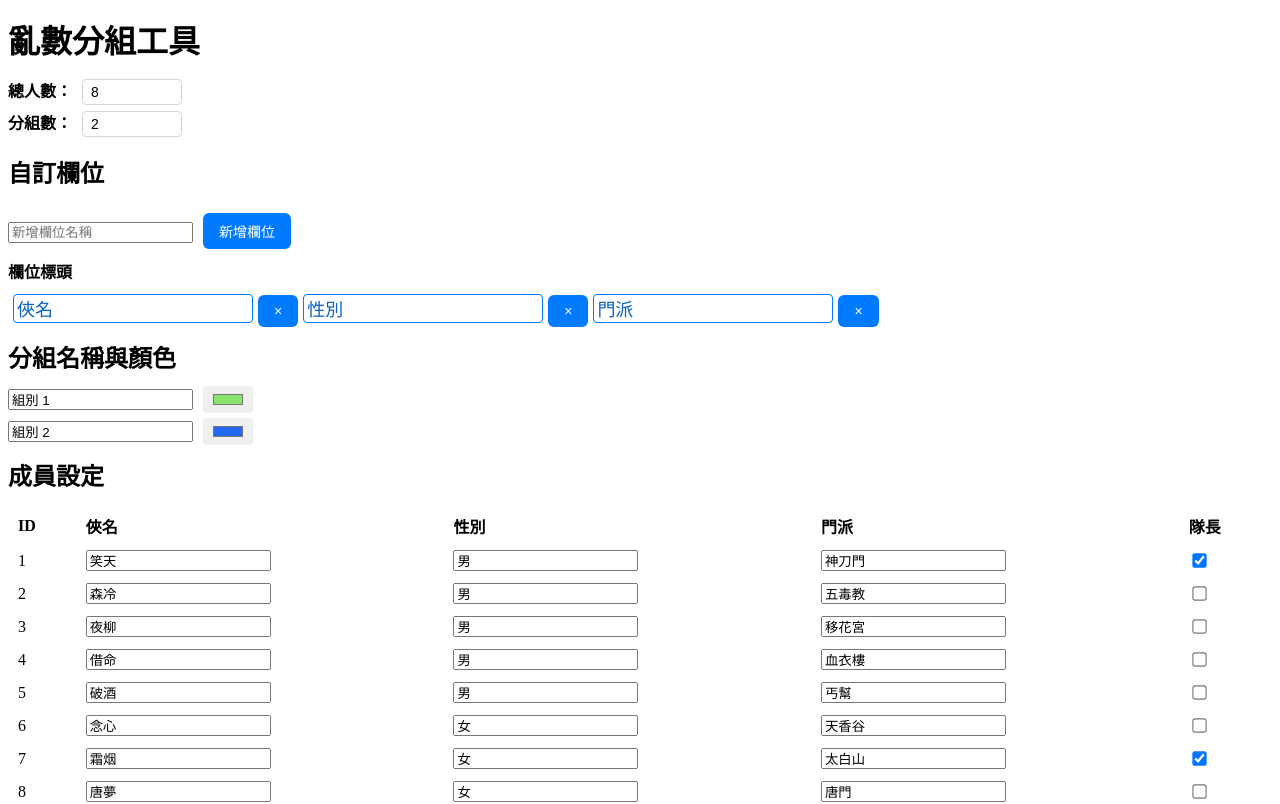
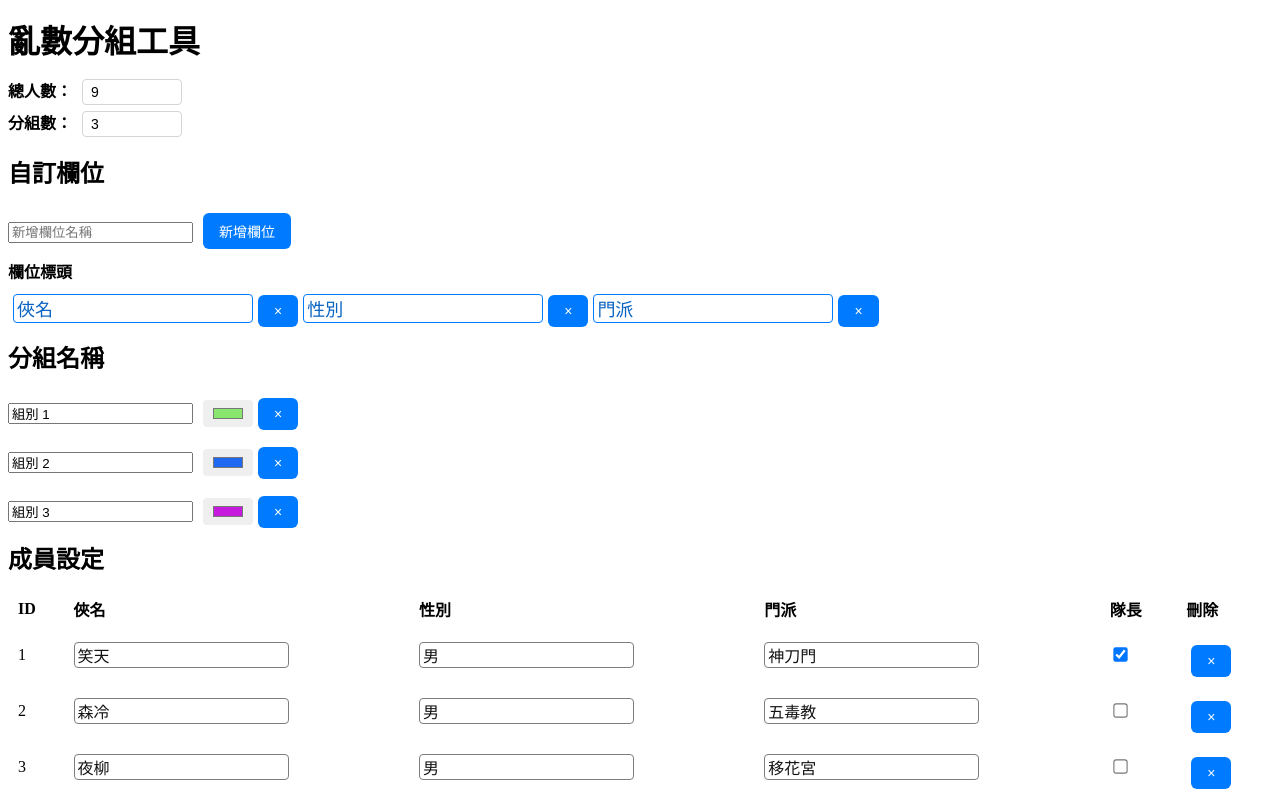
Before and after one commit to mytrylin/teamRandomTool, a Vue app: page / in a window 1280 px wide. Shown: the top 804 px of the page. Built offline with nearby package versions, Linux system fonts and the light colour scheme.

Commit message:
feat: 1.可刪除成員、分組、標頭 2.若已分組，自動去除刪除成員 3.欄位標頭刪除資料結構修正 4.總人數、分組數自動對應陣列長度 5.修正更變成員數量時，merbers資料被清空

```diff
--- a/src/App.vue
+++ b/src/App.vue
@@ -1,5 +1,5 @@
 <script setup lang="ts">
-import { ref, computed } from 'vue'
+import { ref, computed, watch } from 'vue'
 
 interface Member {
   id: number
@@ -51,18 +51,44 @@ const removeField = (fieldName: string) => {
   })
 }
 
-const generateMembers = () => {
-  members.value = Array.from({ length: totalMembers.value }, (_, i) => {
-    const member: Member = {
-      id: i + 1,
-      isLeader: false
-    }
-    customFields.value.forEach(f => member[f.keyName] = '')
-    return member
-  })
+const removeMember = (id: number) => {
+  members.value = members.value.filter(item => item.id !== id)
+
+  // 正確更新每個 group 的 members 陣列
+  groups.value = groups.value.map(group => ({
+    ...group,
+    members: group.members.filter(item => item.id !== id)
+  }))
 }
 
-const groupCount = ref(2)
+const removeGroup = (groupIndex: string) => {
+  groupNames.value = groupNames.value.filter((item, index) => index !== groupIndex)
+}
+
+const generateMembers = () => {
+  const current = members.value
+  const diff = totalMembers.value - current.length
+
+  if (diff > 0) {
+    // 增加人數
+    for (let i = 0; i < diff; i++) {
+      const id = current.length + i + 1
+      const newMember: Member = {
+        id,
+        isLeader: false,
+      }
+      customFields.value.forEach(f => {
+        newMember[f.keyName] = ''
+      })
+      current.push(newMember)
+    }
+  } else if (diff < 0) {
+    // 減少人數：砍掉多餘
+    members.value = current.slice(0, totalMembers.value)
+  }
+}
+
+const groupCount = ref(3)
 const groupNames = ref<string[]>([])
 const groupColors = ref<string[]>([])
 const groups = ref<Group[]>([])
@@ -180,7 +206,21 @@ const clean = () => {
 
 generateMembers()
 generateGroupMeta()
-members.value = [ { "id": 1, "isLeader": true, "俠名": "笑天", "性別": "男", "門派": "神刀門" }, { "id": 2, "isLeader": false, "俠名": "森冷", "性別": "男", "門派": "五毒教" }, { "id": 3, "isLeader": false, "俠名": "夜柳", "性別": "男", "門派": "移花宮" }, { "id": 4, "isLeader": false, "俠名": "借命", "性別": "男", "門派": "血衣樓" }, { "id": 5, "isLeader": false, "俠名": "破酒", "性別": "男", "門派": "丐幫" }, { "id": 6, "isLeader": false, "俠名": "念心", "性別": "女", "門派": "天香谷" }, { "id": 7, "isLeader": true, "俠名": "霜烟", "性別": "女", "門派": "太白山" }, { "id": 8, "isLeader": false, "俠名": "唐夢", "性別": "女", "門派": "唐門" } ]
+
+watch(members, val => totalMembers.value = val.length)
+watch(groupNames, val => groupCount.value = val.length)
+
+members.value = [
+  { "id": 1, "isLeader": true, "俠名": "笑天", "性別": "男", "門派": "神刀門" },
+  { "id": 2, "isLeader": false, "俠名": "森冷", "性別": "男", "門派": "五毒教" },
+  { "id": 3, "isLeader": false, "俠名": "夜柳", "性別": "男", "門派": "移花宮" },
+  { "id": 4, "isLeader": true, "俠名": "借命", "性別": "男", "門派": "血衣樓" },
+  { "id": 5, "isLeader": false, "俠名": "破酒", "性別": "男", "門派": "丐幫" },
+  { "id": 6, "isLeader": false, "俠名": "藏夢", "性別": "女", "門派": "天香谷" },
+  { "id": 7, "isLeader": true, "俠名": "霜烟", "性別": "女", "門派": "太白山" },
+  { "id": 8, "isLeader": false, "俠名": "唐念", "性別": "女", "門派": "唐門" },
+  { "id": 9, "isLeader": false, "俠名": "嗜心", "性別": "女", "門派": "玄武門" },
+]
 
 </script>
 
@@ -212,16 +252,17 @@ members.value = [ { "id": 1, "isLeader": true, "俠名": "笑天", "性別": "
         <div class="tag-title">欄位標頭</div>
         <span v-for="(field, index) in customFields" :key="index" class="inline-flex items-center bg-gray-200 px-2 py-1 ml-1 rounded">
           <input class="tag" v-model="customFields[index].keyName" />
-          <button @click="removeField(field)" class="ml-1 text-red-500">&times;</button>
+          <button @click="removeField(field.keyName)" class="ml-1 text-red-500">&times;</button>
         </span>
       </div>
     </div>
 
     <div class="space-y-2">
-      <h2 class="text-lg font-semibold">分組名稱與顏色</h2>
+      <h2 class="text-lg font-semibold">分組名稱</h2>
       <div v-for="(name, index) in groupNames" :key="index" class="flex items-center space-x-2 mb-1">
         <input v-model="groupNames[index]" placeholder="分組名稱" class="border p-1 w-40" />
         <input v-model="groupColors[index]" type="color" class="w-10 h-10" />
+        <button @click="removeGroup(index)" class="ml-1 text-red-500">&times;</button>
       </div>
     </div>
 
@@ -233,17 +274,22 @@ members.value = [ { "id": 1, "isLeader": true, "俠名": "笑天", "性別": "
             <th>ID</th>
             <th v-for="(item, index) in customFields" :key="index">{{ item.keyName }}</th>
             <th>隊長</th>
+            <th>刪除</th>
           </tr>
         </thead>
         <tbody>
           <tr v-for="member in members" :key="member.id">
             <td>{{ member.id }}</td>
             <td v-for="(item, index) in customFields" :key="index">
-              <input v-model="member[item.keyName]" :placeholder="item.keyName" />
+              <input class="memberInput"
+               v-model="member[item.keyName]" :placeholder="item.keyName" />
             </td>
             <td>
               <span class="m-show">隊長(選填)</span>
               <input type="checkbox" v-model="member.isLeader" />
+            </td>
+            <td>
+              <button class="ml-1 text-red-500" @click="removeMember(member.id)">&times;</button>
             </td>
           </tr>
         </tbody>
@@ -260,13 +306,13 @@ members.value = [ { "id": 1, "isLeader": true, "俠名": "笑天", "性別": "
     <div class="grid md:grid-cols-2 lg:grid-cols-3 gap-4 mt-6">
       <div
         v-for="group in groups"
-        :key="group.id"
+        :key="group?.id || 0"
         class="p-4 border rounded shadow"
-        :style="{ backgroundColor: group.color + '33' }"
+        :style="{ backgroundColor: group?.color + '33' }"
       >
-        <h3 class="text-lg font-bold mb-2" :style="{ color: group.color }">{{ group.name }}</h3>
-        <ul class="list-disc ml-4 text-sm">
-          <li v-for="member in group.members" :key="member.id">
+        <h3 class="text-lg font-bold mb-2" :style="{ color: group?.color }">{{ group?.name }}</h3>
+        <ul class="list-disc ml-4 text-m">
+          <li v-for="member in group?.members" :key="member.id">
             {{ member[customFields[0].keyName] || '未命名' }}
             <template v-if="customFields.length > 1">
               (<span v-for="(item, index) in customFields.slice(1)">
@@ -424,6 +470,9 @@ tr:hover {
 .mt-2 {
   margin-top: 10px;
 }
+.text-m {
+  font-size: 16px;
+}
 
 .tag-title {
   margin-bottom: 0;
@@ -435,6 +484,13 @@ tr:hover {
   padding: 3px;
   color: #0963c3;
   font-size: 18px;
+}
+.memberInput {
+  border: 1px solid #7e7e7e;
+  border-radius: 4px;
+  padding: 3px;
+  color: #131313;
+  font-size: 16px;
 }
 .m-show {
   display: none;
```
